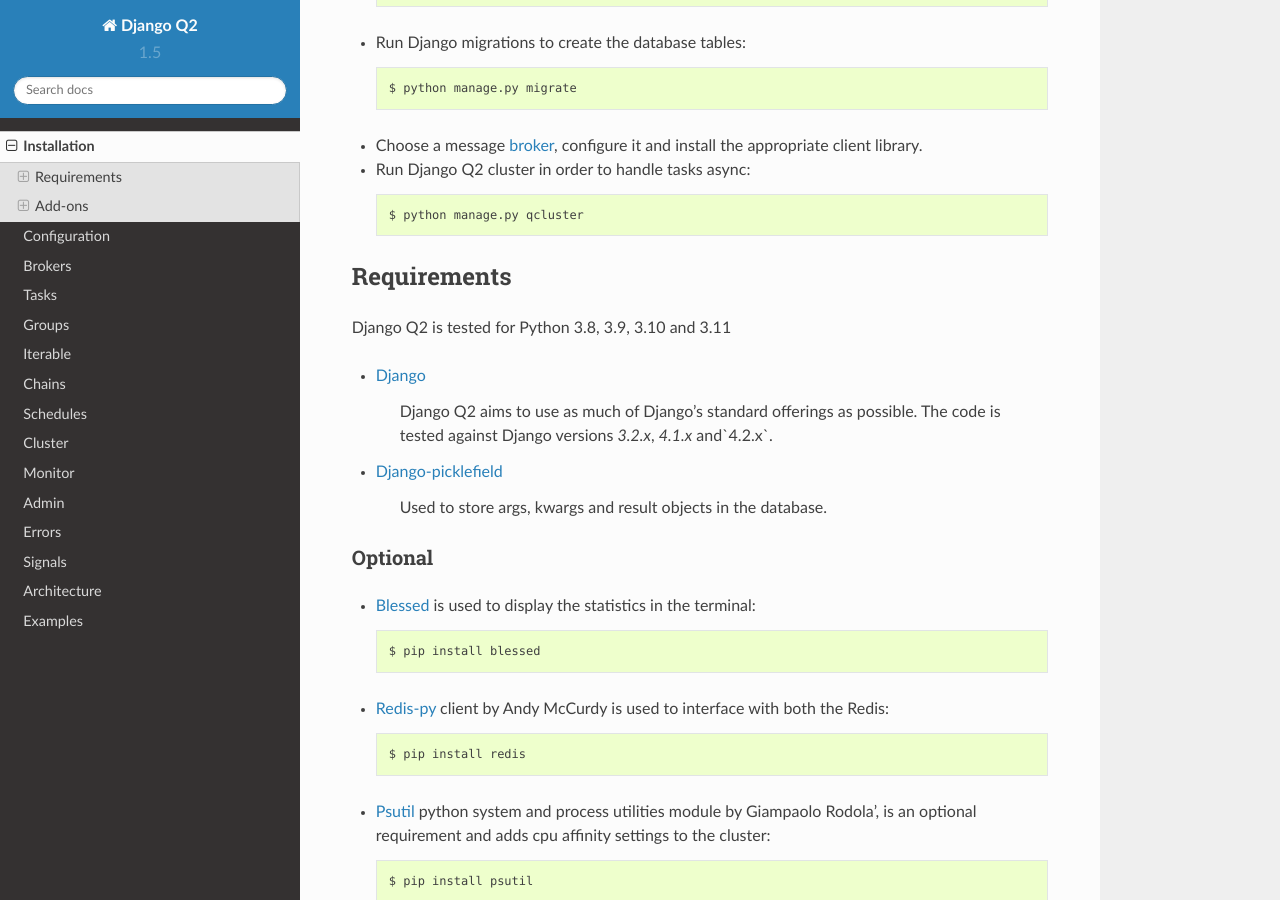
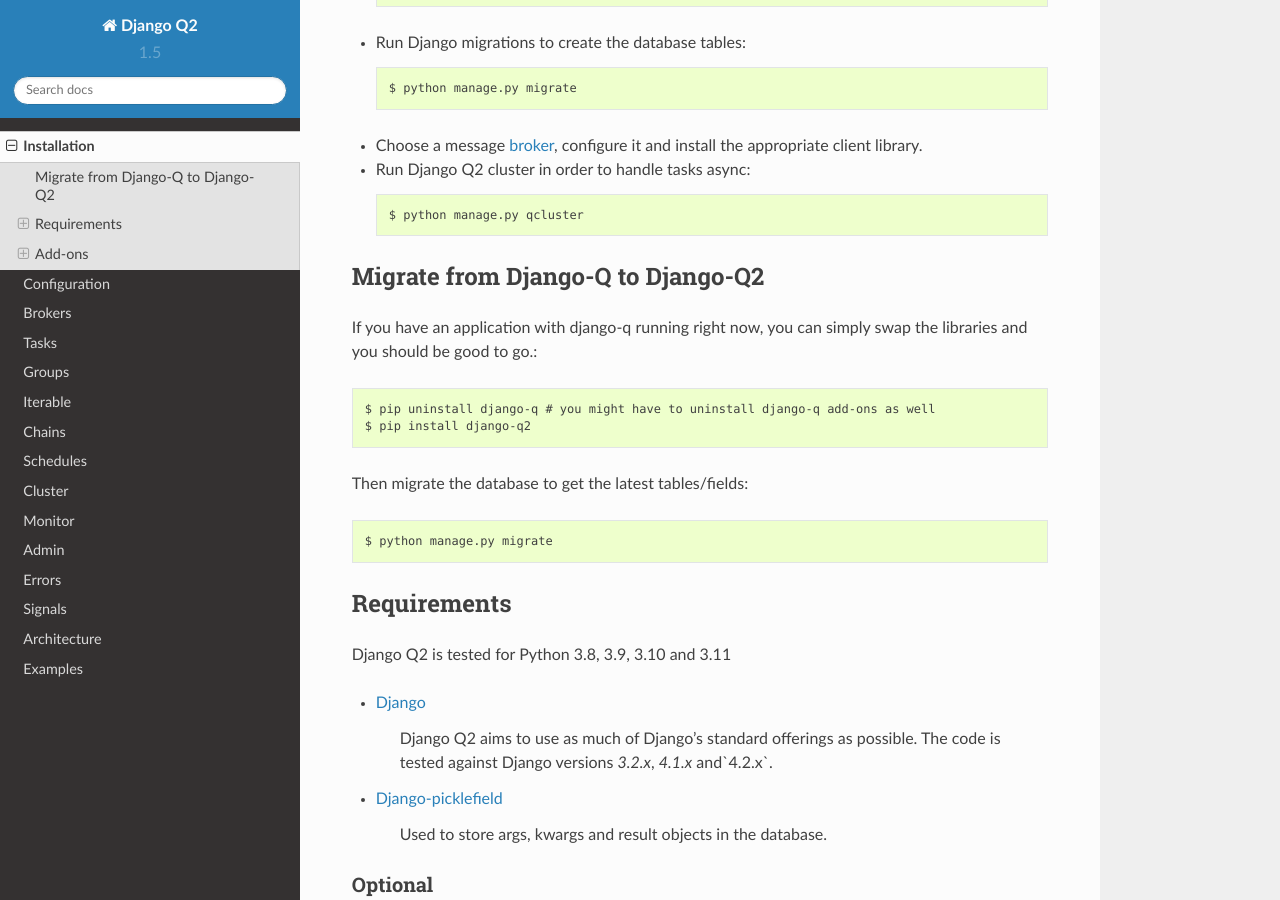
Before and after one commit to Koed00/django-q, a Sphinx documentation site: the page built from docs/install.rst, in a window 1280 px wide and 900 px high, scrolled down 386 px. Built offline with Sphinx 7.4.7 and the Read the Docs theme 2.0.0, drawn with Linux system fonts in a browser that asks for light colours; some of the changed text lies outside the part shown.

Commit message:
Add documentation to migrate from django-q to django-q2 (#108)

```diff
--- a/docs/install.rst
+++ b/docs/install.rst
@@ -23,6 +23,22 @@
 -  Run Django Q2 cluster in order to handle tasks async::
 
     $ python manage.py qcluster
+
+
+Migrate from Django-Q to Django-Q2
+----------------------------------
+
+If you have an application with django-q running right now, you can simply swap the libraries and you should be good to go.::
+
+
+    $ pip uninstall django-q # you might have to uninstall django-q add-ons as well
+    $ pip install django-q2
+
+
+Then migrate the database to get the latest tables/fields::
+
+    $ python manage.py migrate
+
 
 Requirements
 ------------
@@ -139,7 +155,7 @@
 
 Django
 ~~~~~~
-We strive to be compatible with last two major version of Django.
+We strive to be compatible with the last two major version of Django.
 At the moment this means we support the 3.2.x, 4.1.x and 4.2.x releases.
 
 Since we are now no longer supporting Python 2, we can also not support older versions of Django that do not support Python >= 3.6
```
